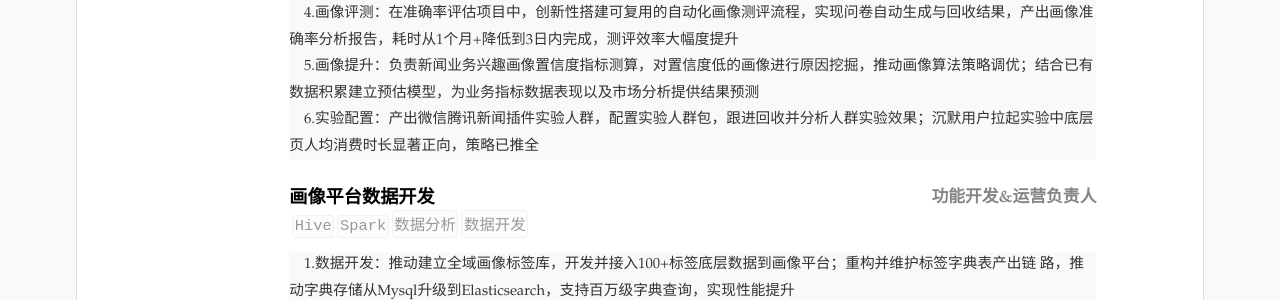
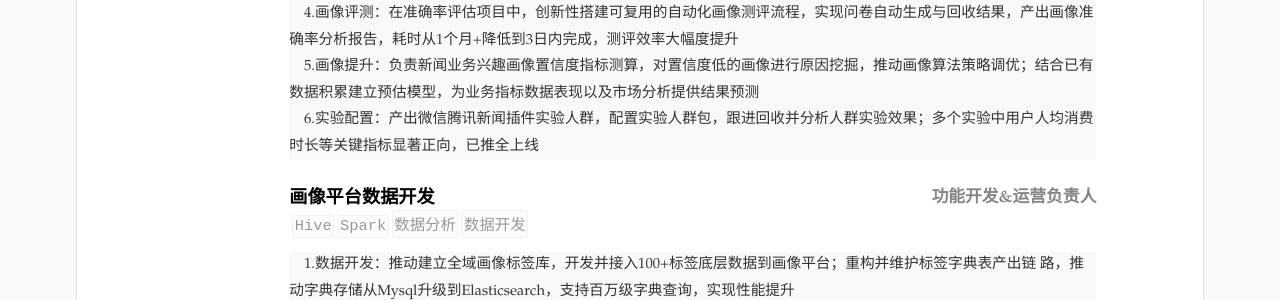
Before and after one commit to kyod-bu/cv, a Jekyll site: the page built from index.html, in a window 1280 px wide. Shown: the part 1522-1822 px from the top of the page. Built offline with Jekyll 4.4.1, drawn with Linux system fonts in a browser that asks for light colours.

Commit message:
Update resume.yml

```diff
--- a/_data/resume.yml
+++ b/_data/resume.yml
@@ -113,7 +113,7 @@ main: #简历主要内容，
             3.指标监控：配置新闻业务各场景用户的画像覆盖度监控，覆盖新闻主端app、微信新闻插件、手q新闻插件等产品形态，包括100+标签；利用ClickHouse计算画像覆盖度，降低任务配置难度，实现高效运算 <br>  &nbsp &nbsp
             4.画像评测：在准确率评估项目中，创新性搭建可复用的自动化画像测评流程，实现问卷自动生成与回收结果，产出画像准确率分析报告，耗时从1个月+降低到3日内完成，测评效率大幅度提升  <br>  &nbsp &nbsp
             5.画像提升：负责新闻业务兴趣画像置信度指标测算，对置信度低的画像进行原因挖掘，推动画像算法策略调优；结合已有数据积累建立预估模型，为业务指标数据表现以及市场分析提供结果预测  <br>  &nbsp &nbsp
-            6.实验配置：产出微信腾讯新闻插件实验人群，配置实验人群包，跟进回收并分析人群实验效果；沉默用户拉起实验中底层页人均消费时长显著正向，策略已推全
+            6.实验配置：产出微信腾讯新闻插件实验人群，配置实验人群包，跟进回收并分析人群实验效果；多个实验中用户人均消费时长等关键指标显著正向，已推全上线
     sub: 开发者&数据分析
 
   - title: 画像平台数据开发
```
